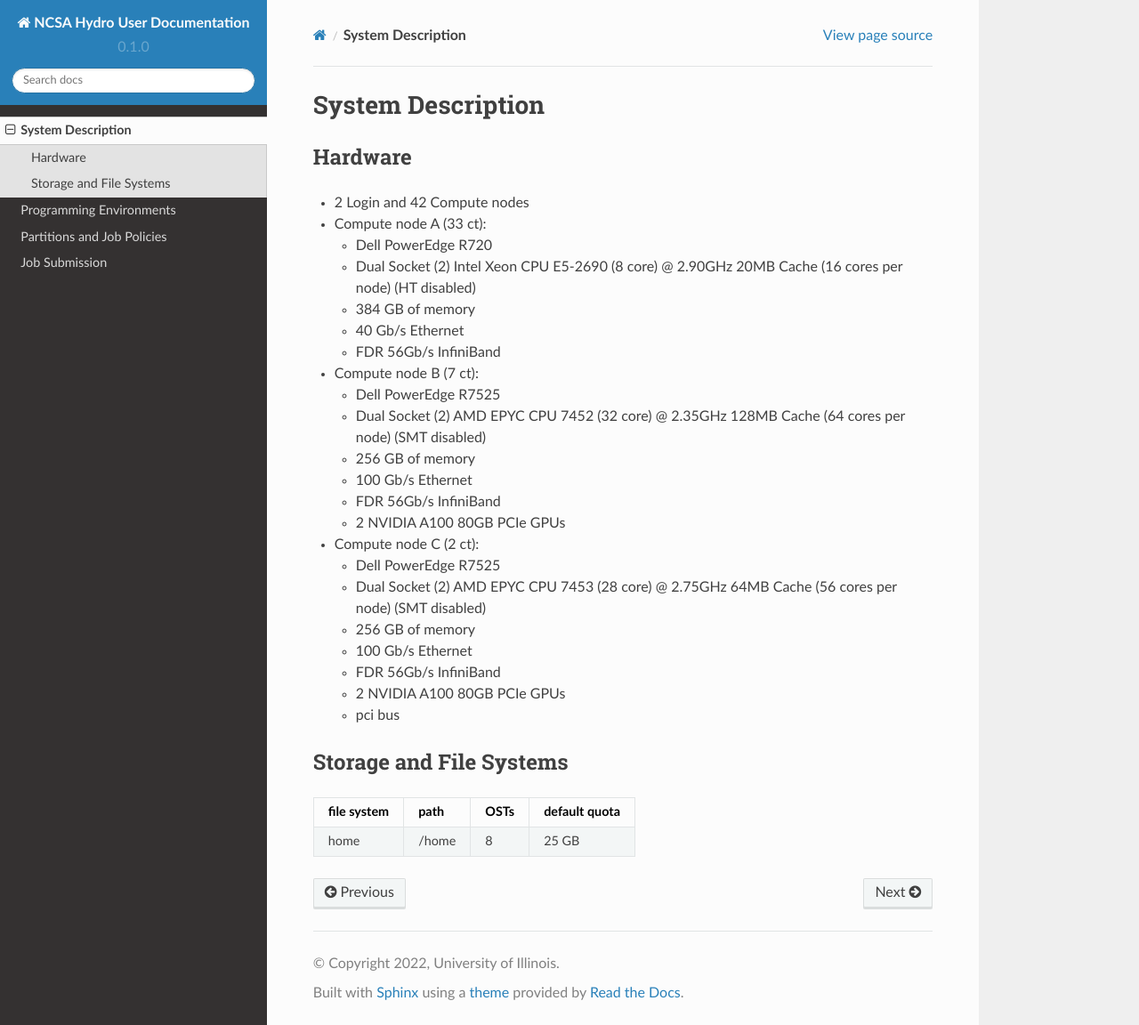
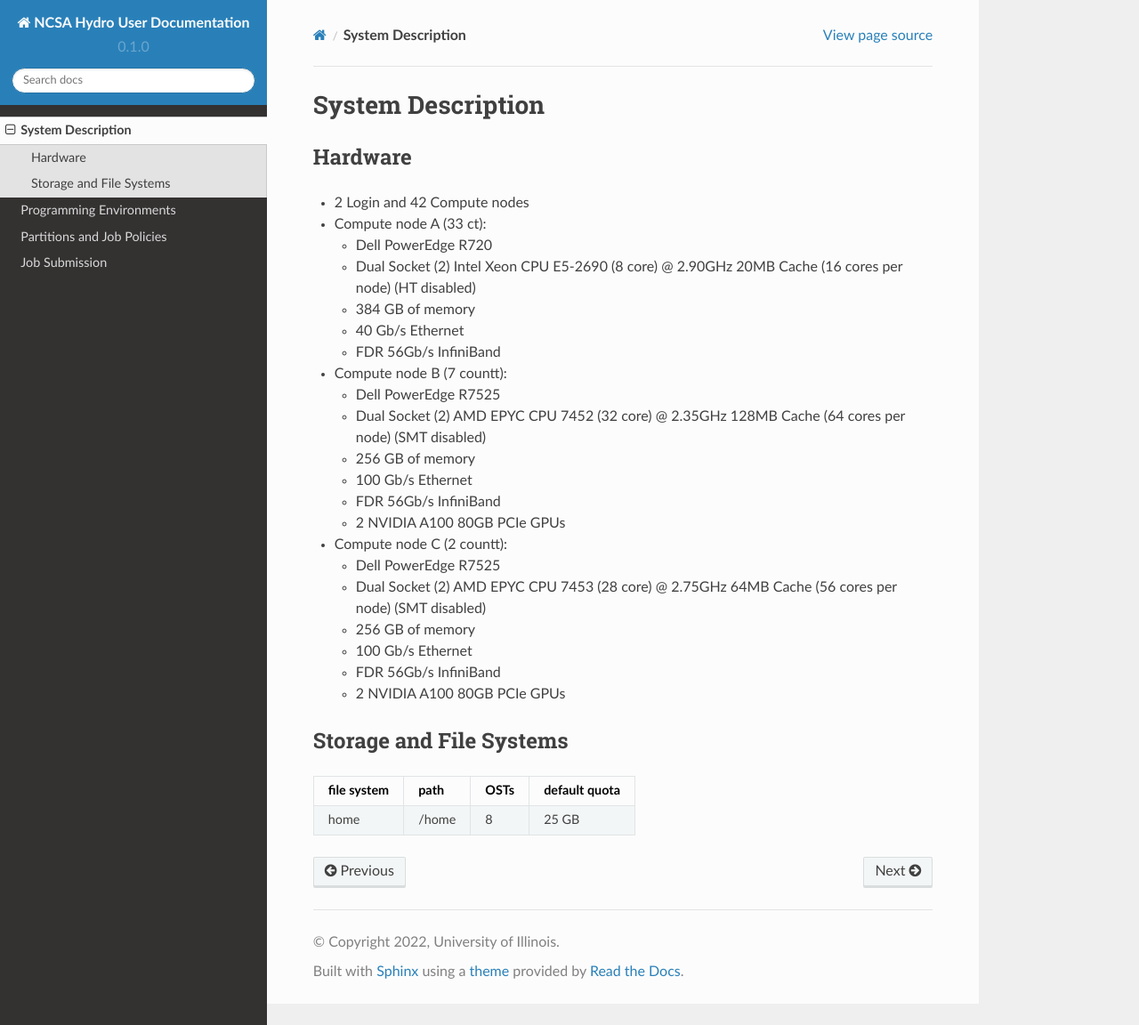
Before and after one commit to ncsa/hydro_documentation, a Sphinx documentation site: the page built from docs/source/system_description.rst, in a window 1280 px wide and 1152 px high. Shown: the whole window at 89% size. Built offline with Sphinx 7.4.7 and the Read the Docs theme 2.0.0, drawn with Linux system fonts in a browser that asks for light colours; pages that are not in the unit, such as notebooks, are missing from menus.

Commit message:
quick change
Changed two words

```diff
--- a/docs/source/system_description.rst
+++ b/docs/source/system_description.rst
@@ -14,7 +14,7 @@ Hardware
    -  40 Gb/s Ethernet
    -  FDR 56Gb/s InfiniBand
 
--  Compute node B (7 ct):
+-  Compute node B (7 countt):
 
    -  Dell PowerEdge R7525
    -  Dual Socket (2) AMD EPYC CPU 7452 (32 core) @ 2.35GHz 128MB Cache
@@ -24,7 +24,7 @@ Hardware
    -  FDR 56Gb/s InfiniBand
    -  2 NVIDIA A100 80GB PCIe GPUs
 
--  Compute node C (2 ct):
+-  Compute node C (2 countt):
 
    -  Dell PowerEdge R7525
    -  Dual Socket (2) AMD EPYC CPU 7453 (28 core) @ 2.75GHz 64MB Cache
@@ -33,7 +33,6 @@ Hardware
    -  100 Gb/s Ethernet
    -  FDR 56Gb/s InfiniBand
    -  2 NVIDIA A100 80GB PCIe GPUs
-   -  pci bus
 
 Storage and File Systems
 -------------------------
```
